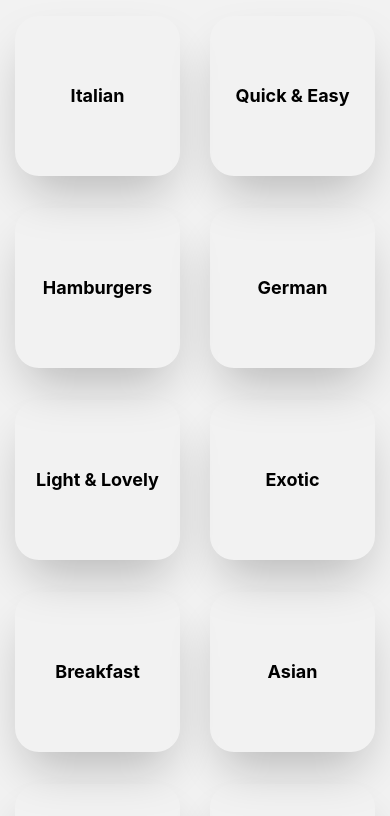
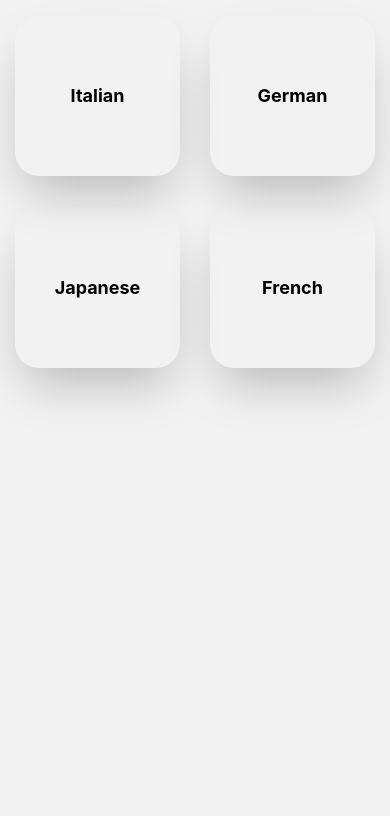
Before and after one commit to CaiqueSobral/MealsReactApp, a React Native app: screen / in a window 390 px wide. Shown: the top 816 px of the page. Built offline with nearby package versions, Linux system fonts and the light colour scheme.

Commit message:
Feat: Replace old categories, with new ones

```diff
--- a/src/data/dummyData.ts
+++ b/src/data/dummyData.ts
@@ -2,16 +2,34 @@ import Category from '../models/category';
 import Meal from '../models/meal';
 
 export const CATEGORIES = [
-  new Category('c1', 'Italian', '#FFC7C7'),
-  new Category('c2', 'Quick & Easy', '#F38181'),
-  new Category('c3', 'Hamburgers', '#F08A5D'),
-  new Category('c4', 'German', '#FBD85D'),
-  new Category('c5', 'Light & Lovely', '#279EFF'),
-  new Category('c6', 'Exotic', '#79AC78'),
-  new Category('c7', 'Breakfast', '#9eecff'),
-  new Category('c8', 'Asian', '#b9ffb0'),
-  new Category('c9', 'French', '#ffc7ff'),
-  new Category('c10', 'Summer', '#5CD2E6'),
+  new Category(
+    'c1',
+    'Italian',
+    '../../assets/images/flags/italy.png',
+    ['pros1', 'pros2'],
+    ['cons1', 'cons2'],
+  ),
+  new Category(
+    'c2',
+    'German',
+    '../../assets/images/flags/germany.png',
+    ['pros1', 'pros2'],
+    ['cons1', 'cons2'],
+  ),
+  new Category(
+    'c3',
+    'Japanese',
+    '../../assets/images/flags/japan.png',
+    ['pros1', 'pros2'],
+    ['cons1', 'cons2'],
+  ),
+  new Category(
+    'c4',
+    'French',
+    '../../assets/images/flags/france.png',
+    ['pros1', 'pros2'],
+    ['cons1', 'cons2'],
+  ),
 ];
 
 export const MEALS = [
```
